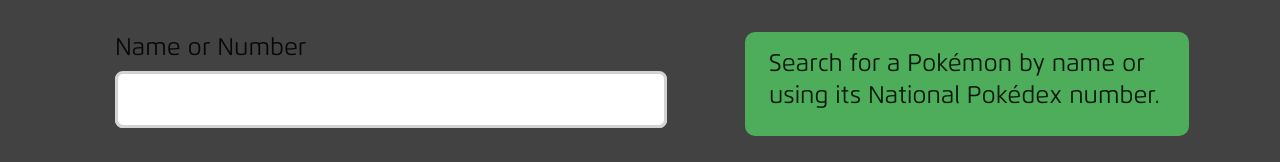
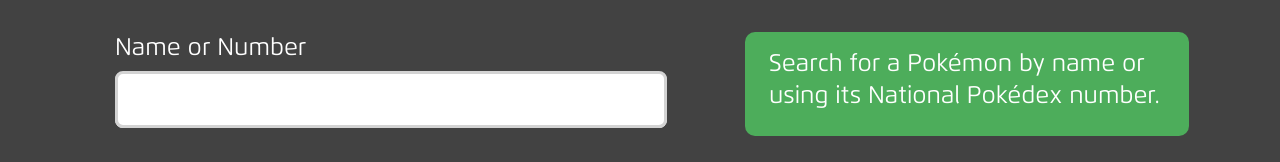
Before and after one commit to sArianV/Pokedex, a Next.js app: page / in a window 1280 px wide. Shown: the top 162 px of the page. Built offline with nearby package versions, Linux system fonts and the light colour scheme; no server answers.

Commit message:
title color fix

```diff
--- a/src/components/Header/Header.tsx
+++ b/src/components/Header/Header.tsx
@@ -14,7 +14,7 @@
     <div style={styles.root}>
       <Container maxWidth="lg" sx={styles.header}>
         <Container maxWidth="sm">
-          <Typography variant="h5" gutterBottom>
+          <Typography variant="h5" gutterBottom color="#fff">
             Name or Number
           </Typography>
           <SearchBar
@@ -32,7 +32,7 @@
             padding: "1rem",
           }}
         >
-          <Typography variant="h5" gutterBottom>
+          <Typography variant="h5" gutterBottom color="#fff">
             Search for a Pokémon by name or using its National Pokédex number.
           </Typography>
         </Container>
```
